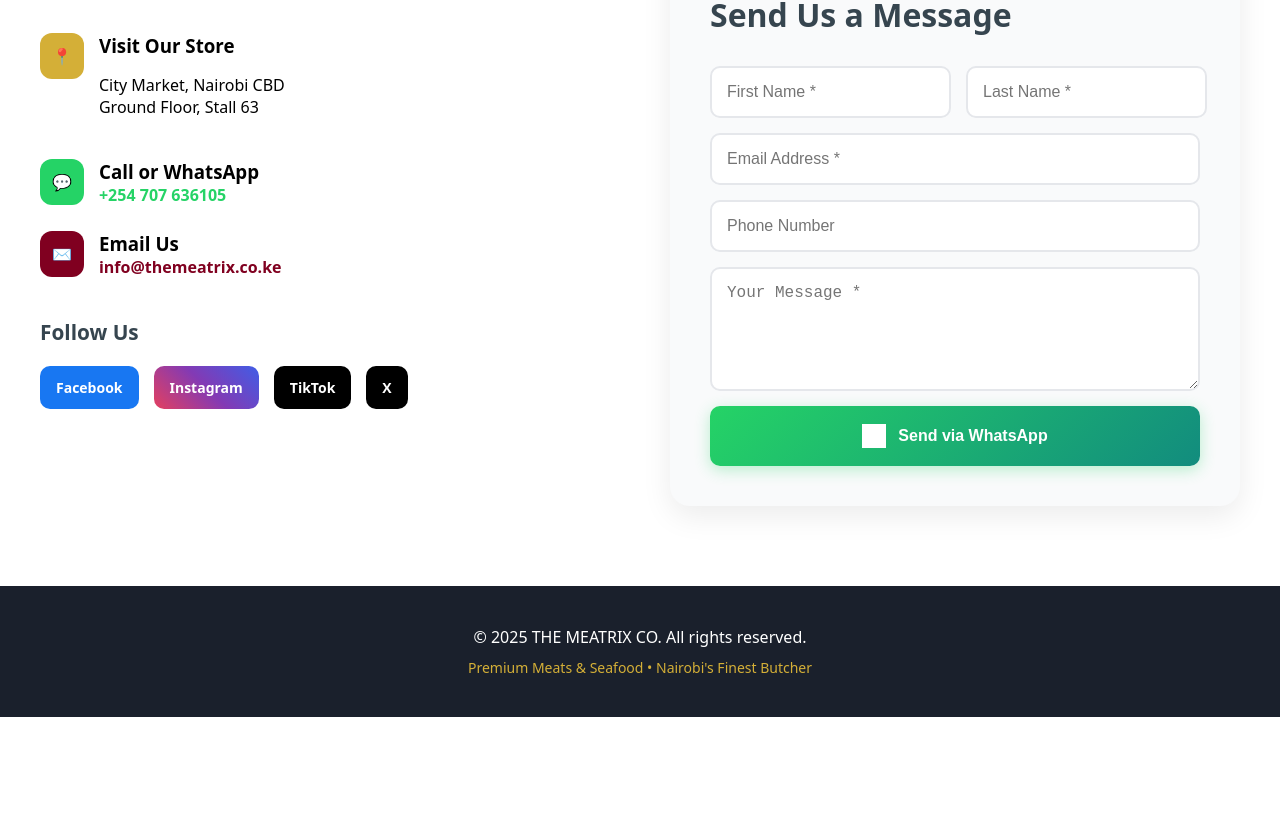
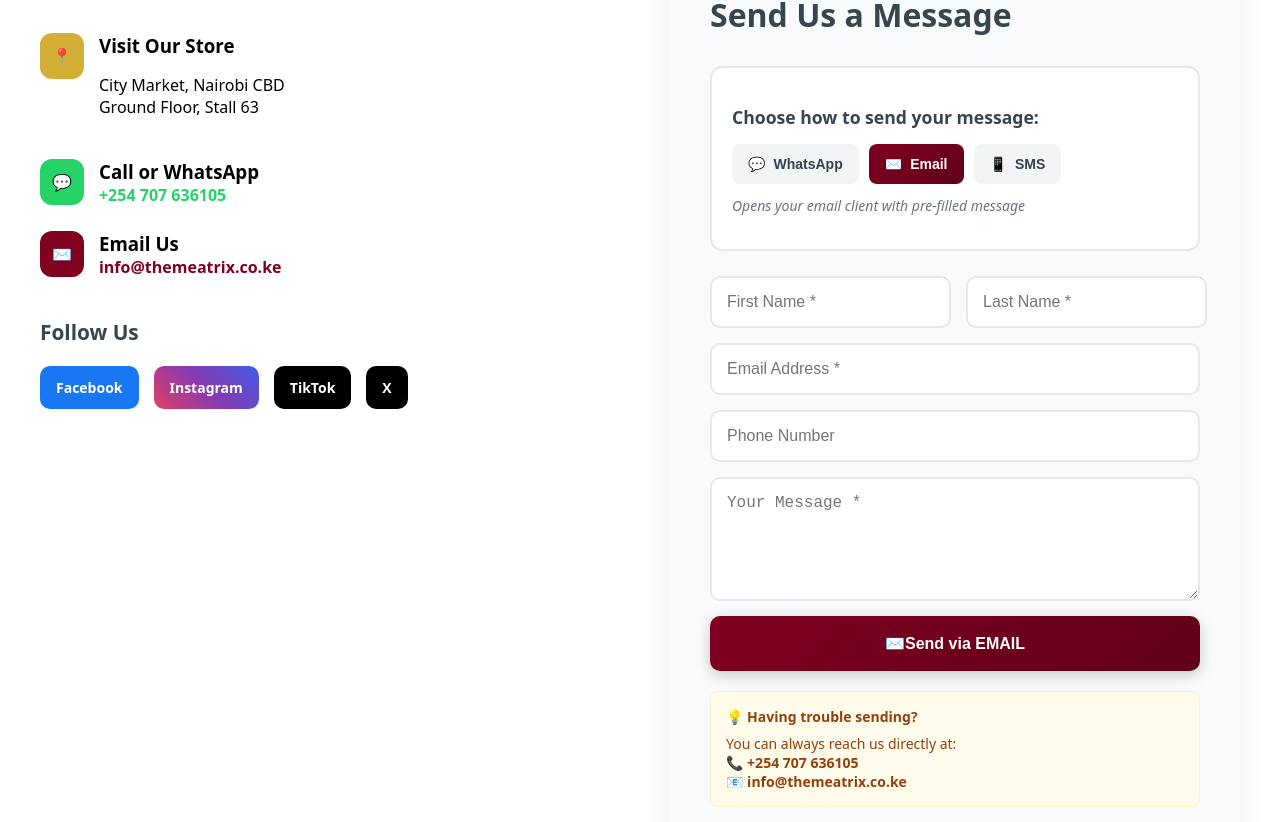
Before and after one commit to Huncho2130/The-meatrix, a Next.js app: page /contact in a window 1280 px wide. Shown: the part 838-1660 px from the top of the page. Before the commit the page ends 1555 px from the top, so only its background shows below. Built offline with nearby package versions, Linux system fonts and the light colour scheme; grey boxes are pictures that could not be loaded.

Commit message:
Update print statement from 'Hello' to 'Goodbye'

```diff
--- a/src/app/contact/page.tsx
+++ b/src/app/contact/page.tsx
@@ -1,14 +1,28 @@
 'use client'
 import { CartProvider } from '@/context/cartContext'
-import { useEffect, useState } from 'react'
+import { useEffect, useState, useCallback } from 'react'
 
 export default function Contact() {
   const [isMobile, setIsMobile] = useState(false)
+  const [whatsappAvailable, setWhatsappAvailable] = useState(true)
+  const [submitMethod, setSubmitMethod] = useState<'whatsapp' | 'email' | 'sms'>('whatsapp')
+  const [isSubmitting, setIsSubmitting] = useState(false)
 
   useEffect(() => {
     const checkMobile = () => setIsMobile(window.innerWidth < 768);
     checkMobile();
     window.addEventListener('resize', checkMobile);
+
+    // Detect if WhatsApp is likely available
+    const checkWhatsAppAvailability = () => {
+      const isMobileDevice = /Android|webOS|iPhone|iPad|iPod|BlackBerry|IEMobile|Opera Mini/i.test(navigator.userAgent);
+      const isDesktopWithWhatsApp = !isMobileDevice && navigator.userAgent.includes('WhatsApp');
+
+      setWhatsappAvailable(isMobileDevice || isDesktopWithWhatsApp);
+      setSubmitMethod(isMobileDevice || isDesktopWithWhatsApp ? 'whatsapp' : 'email');
+    }
+
+    checkWhatsAppAvailability();
 
     const navLinks = document.querySelectorAll('nav a')
     navLinks.forEach(link => {
@@ -26,15 +40,105 @@
     return () => window.removeEventListener('resize', checkMobile);
   }, [])
 
-  const handleSubmit = (e: React.FormEvent<HTMLFormElement>) => {
+  const handleSubmit = async (e: React.FormEvent<HTMLFormElement>) => {
     e.preventDefault()
+    setIsSubmitting(true)
+
     const formData = new FormData(e.currentTarget)
     const data = Object.fromEntries(formData)
 
+    try {
+      switch (submitMethod) {
+        case 'whatsapp':
+          await submitViaWhatsApp(data)
+          break
+        case 'email':
+          await submitViaEmail(data)
+          break
+        case 'sms':
+          await submitViaSMS(data)
+          break
+      }
+      e.currentTarget.reset()
+    } catch (error) {
+      console.error('Submission error:', error)
+      await fallbackToClipboard(data)
+    } finally {
+      setIsSubmitting(false)
+    }
+  }
+
+  const submitViaWhatsApp = async (data: any) => {
     const message = `*NEW CUSTOMER MESSAGE*%0A%0A*👤 Name:* ${data.first_name} ${data.last_name}%0A*📧 Email:* ${data.email}%0A*📞 Phone:* ${data.phone || 'Not provided'}%0A*💬 Message:*%0A${data.message}%0A%0A*📍 Sent via The Matrix Co. Website*`
-    window.open(`https://wa.me/254707636105?text=${message}`, '_blank')
-    e.currentTarget.reset()
-    alert('✅ Message ready! Opening WhatsApp to send...')
+
+    const whatsappUrl = `https://wa.me/254707636105?text=${message}`
+
+    const newWindow = window.open(whatsappUrl, '_blank')
+
+    if (!newWindow || newWindow.closed || typeof newWindow.closed === 'undefined') {
+      setWhatsappAvailable(false)
+      setSubmitMethod('email')
+      throw new Error('WhatsApp not available')
+    }
+
+    alert('✅ Opening WhatsApp to send your message...')
+  }
+
+  const submitViaEmail = async (data: any) => {
+    const subject = `New Customer Message from ${data.first_name} ${data.last_name}`
+    const body = `
+New Customer Message from The Matrix Co. Website:
+
+Name: ${data.first_name} ${data.last_name}
+Email: ${data.email}
+Phone: ${data.phone || 'Not provided'}
+
+Message:
+${data.message}
+
+---
+Sent via The Matrix Co. Contact Form
+    `.trim()
+
+    const mailtoUrl = `mailto:info@themeatrix.co.ke?subject=${encodeURIComponent(subject)}&body=${encodeURIComponent(body)}`
+
+    window.location.href = mailtoUrl
+    alert('✅ Opening your email client to send the message...')
+  }
+
+  const submitViaSMS = async (data: any) => {
+    const message = `New message from ${data.first_name} ${data.last_name}: ${data.message}. Email: ${data.email}${data.phone ? ` Phone: ${data.phone}` : ''}`
+
+    const smsUrl = `sms:+254707636105?body=${encodeURIComponent(message)}`
+
+    window.location.href = smsUrl
+    alert('✅ Opening SMS to send your message...')
+  }
+
+  const fallbackToClipboard = async (data: any) => {
+    const message = `
+THE MEATRIX CO. - CUSTOMER MESSAGE
+-----------------------------------
+Name: ${data.first_name} ${data.last_name}
+Email: ${data.email}
+Phone: ${data.phone || 'Not provided'}
+
+Message:
+${data.message}
+
+Please contact: +254 707 636105 or info@themeatrix.co.ke
+    `.trim()
+
+    try {
+      await navigator.clipboard.writeText(message)
+      alert(`📋 Message copied to clipboard! Please send it to:\n\n📞 Phone: +254 707 636105\n📧 Email: info@themeatrix.co.ke\n\nWe'll get back to you shortly!`)
+    } catch (err) {
+      alert(`📝 Please send this message to +254 707 636105:\n\n${message}`)
+    }
+  }
+
+  const handleMethodChange = (method: 'whatsapp' | 'email' | 'sms') => {
+    setSubmitMethod(method)
   }
 
   // Event handlers with proper TypeScript types
@@ -67,6 +171,19 @@
       parent.style.justifyContent = 'center';
     }
   };
+
+  // Add CSS for spinner animation
+  useEffect(() => {
+    const style = document.createElement('style')
+    style.textContent = `
+      @keyframes spin {
+        0% { transform: rotate(0deg); }
+        100% { transform: rotate(360deg); }
+      }
+    `
+    document.head.appendChild(style)
+    return () => document.head.removeChild(style)
+  }, [])
 
   return (
     <CartProvider>
@@ -209,7 +326,7 @@
           <div style={{
             position: 'absolute',
             top: 0, left: 0, right: 0, bottom: 0,
-            backgroundImage: 'url("https://images.unsplash.com/photo-1558036117-15e82a2c9a9a?auto=format&fit=crop&w=2070&q=80")',
+            backgroundImage: 'url("https://images.unsplash.com/photo-1558036117-15e82a2c9a9a?auto=format&fit=crop&w=1200&q=80")',
             backgroundSize: 'cover',
             backgroundPosition: 'center',
             zIndex: 1
@@ -405,6 +522,114 @@
               }}>
                 Send Us a Message
               </h2>
+
+              {/* Submission Method Selector */}
+              <div style={{
+                marginBottom: '25px',
+                background: 'white',
+                padding: '20px',
+                borderRadius: '12px',
+                border: '2px solid #e5e7eb'
+              }}>
+                <h3 style={{
+                  fontSize: '1.1rem',
+                  fontWeight: '600',
+                  color: '#36454F',
+                  marginBottom: '15px'
+                }}>
+                  Choose how to send your message:
+                </h3>
+
+                <div style={{ display: 'flex', gap: '10px', flexWrap: 'wrap' }}>
+                  <button
+                    type="button"
+                    onClick={() => handleMethodChange('whatsapp')}
+                    style={{
+                      background: submitMethod === 'whatsapp'
+                        ? 'linear-gradient(135deg,#25D366,#128C7E)'
+                        : '#f3f4f6',
+                      color: submitMethod === 'whatsapp' ? 'white' : '#374151',
+                      padding: '12px 16px',
+                      borderRadius: '8px',
+                      border: 'none',
+                      fontSize: '14px',
+                      fontWeight: '600',
+                      cursor: 'pointer',
+                      display: 'flex',
+                      alignItems: 'center',
+                      gap: '8px',
+                      transition: 'all 0.2s ease',
+                      flex: isMobile ? '1' : 'none'
+                    }}
+                  >
+                    <span>💬</span>
+                    WhatsApp
+                  </button>
+
+                  <button
+                    type="button"
+                    onClick={() => handleMethodChange('email')}
+                    style={{
+                      background: submitMethod === 'email'
+                        ? 'linear-gradient(135deg,#800020,#600018)'
+                        : '#f3f4f6',
+                      color: submitMethod === 'email' ? 'white' : '#374151',
+                      padding: '12px 16px',
+                      borderRadius: '8px',
+                      border: 'none',
+                      fontSize: '14px',
+                      fontWeight: '600',
+                      cursor: 'pointer',
+                      display: 'flex',
+                      alignItems: 'center',
+                      gap: '8px',
+                      transition: 'all 0.2s ease',
+                      flex: isMobile ? '1' : 'none'
+                    }}
+                  >
+                    <span>✉️</span>
+                    Email
+                  </button>
+
+                  <button
+                    type="button"
+                    onClick={() => handleMethodChange('sms')}
+                    style={{
+                      background: submitMethod === 'sms'
+                        ? 'linear-gradient(135deg,#36454F,#2a363f)'
+                        : '#f3f4f6',
+                      color: submitMethod === 'sms' ? 'white' : '#374151',
+                      padding: '12px 16px',
+                      borderRadius: '8px',
+                      border: 'none',
+                      fontSize: '14px',
+                      fontWeight: '600',
+                      cursor: 'pointer',
+                      display: 'flex',
+                      alignItems: 'center',
+                      gap: '8px',
+                      transition: 'all 0.2s ease',
+                      flex: isMobile ? '1' : 'none'
+                    }}
+                  >
+                    <span>📱</span>
+                    SMS
+                  </button>
+                </div>
+
+                {/* Method Description */}
+                <p style={{
+                  fontSize: '14px',
+                  color: '#6b7280',
+                  marginTop: '12px',
+                  fontStyle: 'italic'
+                }}>
+                  {submitMethod === 'whatsapp' && 'Opens WhatsApp to send your message directly'}
+                  {submitMethod === 'email' && 'Opens your email client with pre-filled message'}
+                  {submitMethod === 'sms' && 'Opens your messaging app to send as SMS'}
+                </p>
+              </div>
+
               <form onSubmit={handleSubmit} style={{ display: 'flex', flexDirection: 'column', gap: '15px' }}>
                 <div style={{
                   display: 'grid',
@@ -415,6 +640,7 @@
                     name="first_name"
                     placeholder="First Name *"
                     required
+                    disabled={isSubmitting}
                     style={{
                       padding: isMobile ? '12px' : '15px',
                       borderRadius: '10px',
@@ -426,6 +652,7 @@
                     name="last_name"
                     placeholder="Last Name *"
                     required
+                    disabled={isSubmitting}
                     style={{
                       padding: isMobile ? '12px' : '15px',
                       borderRadius: '10px',
@@ -439,6 +666,7 @@
                   type="email"
                   placeholder="Email Address *"
                   required
+                  disabled={isSubmitting}
                   style={{
                     padding: isMobile ? '12px' : '15px',
                     borderRadius: '10px',
@@ -450,6 +678,7 @@
                   name="phone"
                   type="tel"
                   placeholder="Phone Number"
+                  disabled={isSubmitting}
                   style={{
                     padding: isMobile ? '12px' : '15px',
                     borderRadius: '10px',
@@ -462,6 +691,7 @@
                   placeholder="Your Message *"
                   rows={5}
                   required
+                  disabled={isSubmitting}
                   style={{
                     padding: isMobile ? '12px' : '15px',
                     borderRadius: '10px',
@@ -470,40 +700,75 @@
                     fontSize: isMobile ? '14px' : '16px'
                   }}
                 />
+
                 <button
                   type="submit"
+                  disabled={isSubmitting}
                   style={{
-                    background: 'linear-gradient(135deg,#25D366,#128C7E)',
+                    background: submitMethod === 'whatsapp'
+                      ? 'linear-gradient(135deg,#25D366,#128C7E)'
+                      : submitMethod === 'email'
+                      ? 'linear-gradient(135deg,#800020,#600018)'
+                      : 'linear-gradient(135deg,#36454F,#2a363f)',
                     color: 'white',
                     padding: isMobile ? '16px 20px' : '18px 24px',
                     borderRadius: '10px',
                     border: 'none',
                     fontSize: isMobile ? '14px' : '16px',
                     fontWeight: 'bold',
-                    cursor: 'pointer',
+                    cursor: isSubmitting ? 'not-allowed' : 'pointer',
                     display: 'flex',
                     alignItems: 'center',
                     justifyContent: 'center',
                     gap: '12px',
                     transition: 'all 0.3s ease',
-                    boxShadow: '0 4px 15px rgba(37, 211, 102, 0.3)',
-                    width: isMobile ? '100%' : 'auto'
+                    boxShadow: '0 4px 15px rgba(0, 0, 0, 0.2)',
+                    width: isMobile ? '100%' : 'auto',
+                    opacity: isSubmitting ? 0.7 : 1
                   }}
                   onMouseOver={handleButtonHover}
                   onMouseOut={handleButtonOut}
                 >
-                  <img
-                    src="https://upload.wikimedia.org/wikipedia/commons/6/6b/WhatsApp.svg"
-                    alt="WhatsApp"
-                    style={{
-                      width: isMobile ? '20px' : '24px',
-                      height: isMobile ? '20px' : '24px',
-                      filter: 'brightness(0) invert(1)'
-                    }}
-                  />
-                  Send via WhatsApp
+                  {isSubmitting ? (
+                    <>
+                      <div style={{
+                        width: '16px',
+                        height: '16px',
+                        border: '2px solid transparent',
+                        borderTop: '2px solid white',
+                        borderRadius: '50%',
+                        animation: 'spin 1s linear infinite'
+                      }} />
+                      Sending...
+                    </>
+                  ) : (
+                    <>
+                      {submitMethod === 'whatsapp' && '💬'}
+                      {submitMethod === 'email' && '✉️'}
+                      {submitMethod === 'sms' && '📱'}
+                      Send via {submitMethod.toUpperCase()}
+                    </>
+                  )}
                 </button>
               </form>
+
+              {/* Fallback instructions */}
+              <div style={{
+                marginTop: '20px',
+                padding: '15px',
+                background: '#fffbeb',
+                border: '1px solid #fef3c7',
+                borderRadius: '8px',
+                fontSize: '14px',
+                color: '#92400e'
+              }}>
+                <strong>💡 Having trouble sending?</strong>
+                <p style={{ margin: '8px 0 0 0' }}>
+                  You can always reach us directly at:<br />
+                  📞 <strong>+254 707 636105</strong><br />
+                  📧 <strong>info@themeatrix.co.ke</strong>
+                </p>
+              </div>
             </div>
           </div>
         </section>
```
